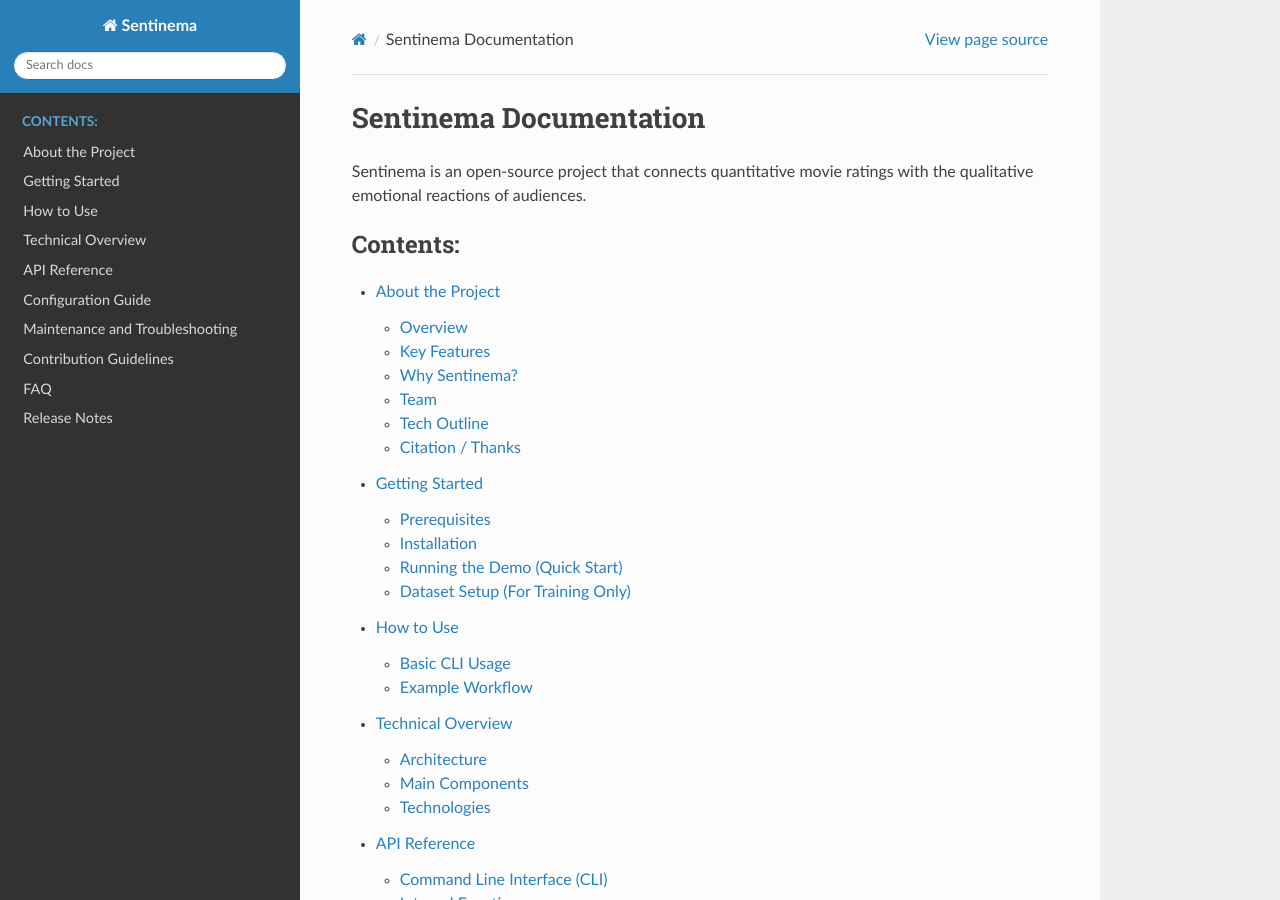
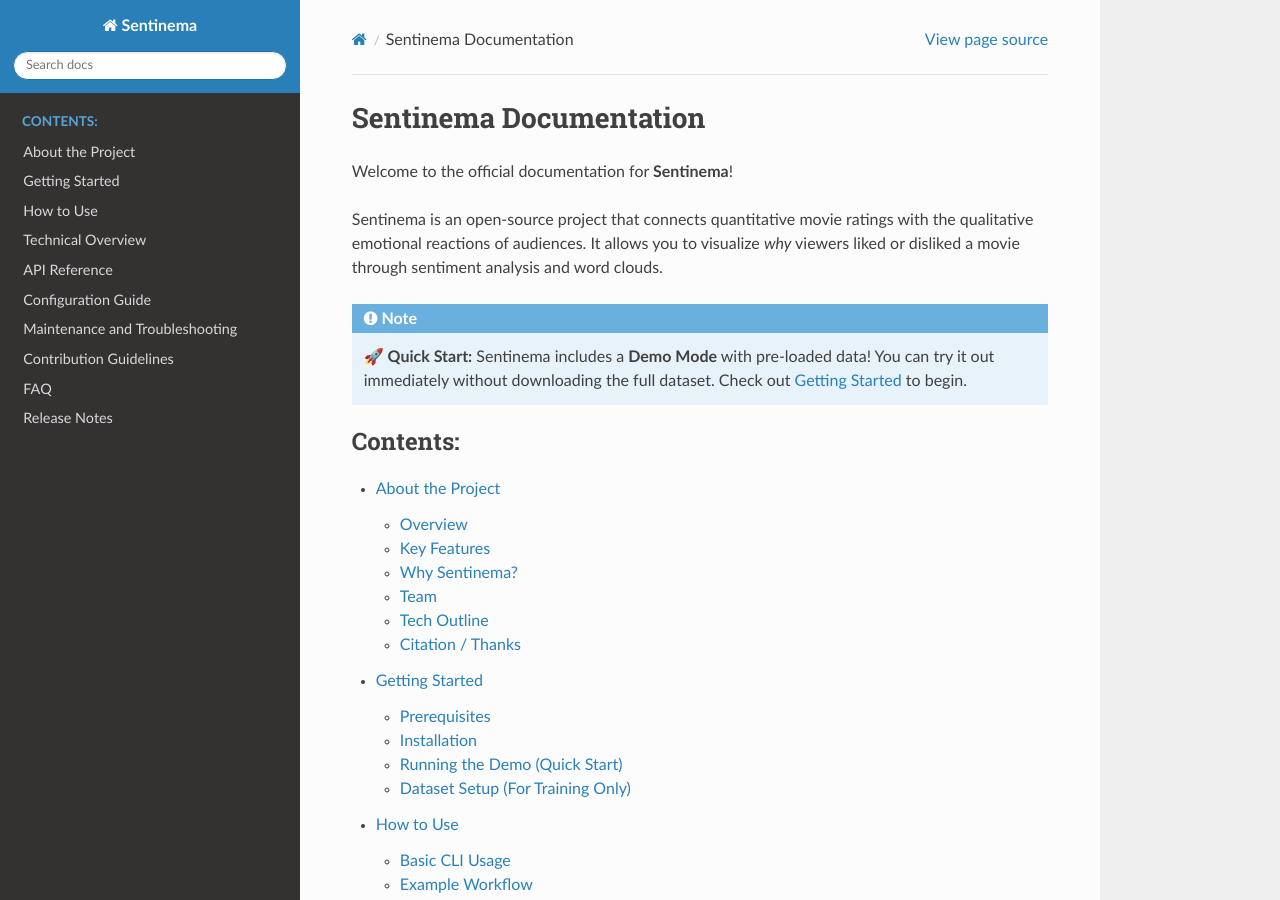
Before and after one commit to JIWONJJJ/Sentinema, a Sphinx documentation site: the page built from docs/source/index.rst, in a window 1280 px wide and 900 px high. Built offline with Sphinx 7.4.7 and the Read the Docs theme 3.1.0, drawn with Linux system fonts in a browser that asks for light colours.

Commit message:
Update index.rst

```diff
--- a/docs/source/index.rst
+++ b/docs/source/index.rst
@@ -1,8 +1,16 @@
 Sentinema Documentation
 =======================
 
+Welcome to the official documentation for **Sentinema**!
+
 Sentinema is an open-source project that connects quantitative movie ratings
-with the qualitative emotional reactions of audiences.
+with the qualitative emotional reactions of audiences. It allows you to visualize
+*why* viewers liked or disliked a movie through sentiment analysis and word clouds.
+
+.. note::
+   **🚀 Quick Start:** Sentinema includes a **Demo Mode** with pre-loaded data!
+   You can try it out immediately without downloading the full dataset.
+   Check out :doc:`getting_started` to begin.
 
 .. toctree::
    :maxdepth: 2
```
